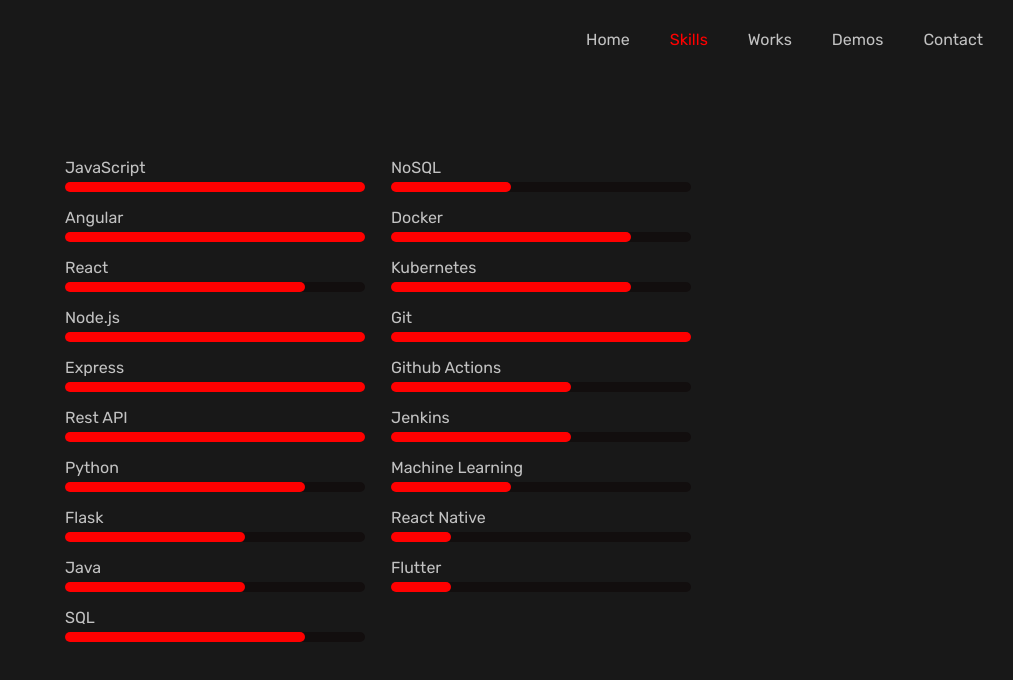
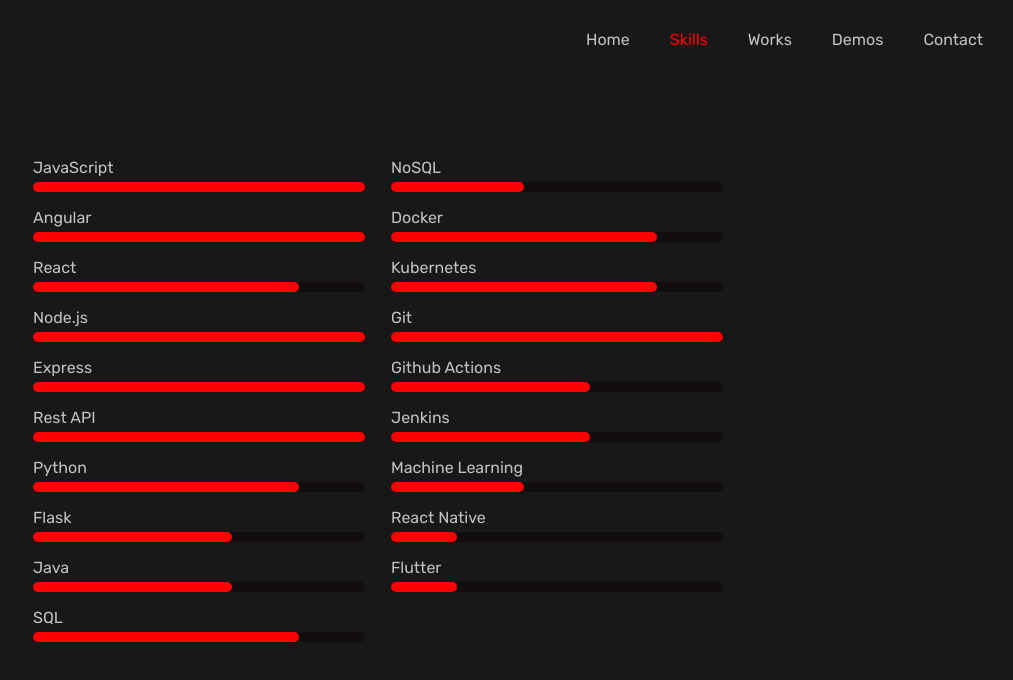
Before and after one commit to lueenavarro/portfolio, a React (Create React App) app: page /skills in a window 1280 px wide. Shown: the top 680 px of the page, without its empty margins (267-1280 px from the left). Built offline with nearby package versions, Linux system fonts and the light colour scheme.

Commit message:
Fix skills page layout on small screens

```diff
--- a/src/components/Skill.scss
+++ b/src/components/Skill.scss
@@ -20,7 +20,7 @@
 }
 
 .rating {
-  width: 300px;
+  width: 100%;
   height: 10px;
   background-color: var(--color-darker-primary);
   border-radius: 5px;
--- a/src/components/SkillsList.scss
+++ b/src/components/SkillsList.scss
@@ -1,5 +1,6 @@
 .skills {
   &-container {
+    width: 90%;
     column-count: 1;
   }
 }
@@ -8,6 +9,7 @@
   .skills {
     &-container {
       column-count: 2;
+      max-width: 700px;
     }
   }
 }
--- a/src/components/Works.scss
+++ b/src/components/Works.scss
@@ -2,7 +2,7 @@
   &-container {
     margin: 0 100px;
     display: grid;
-    grid-template-columns: repeat(auto-fill, minmax(500px, 1fr));
+    grid-template-columns: repeat(auto-fill, minmax(400px, 1fr));
     gap: 10px;
   }
 }
```
